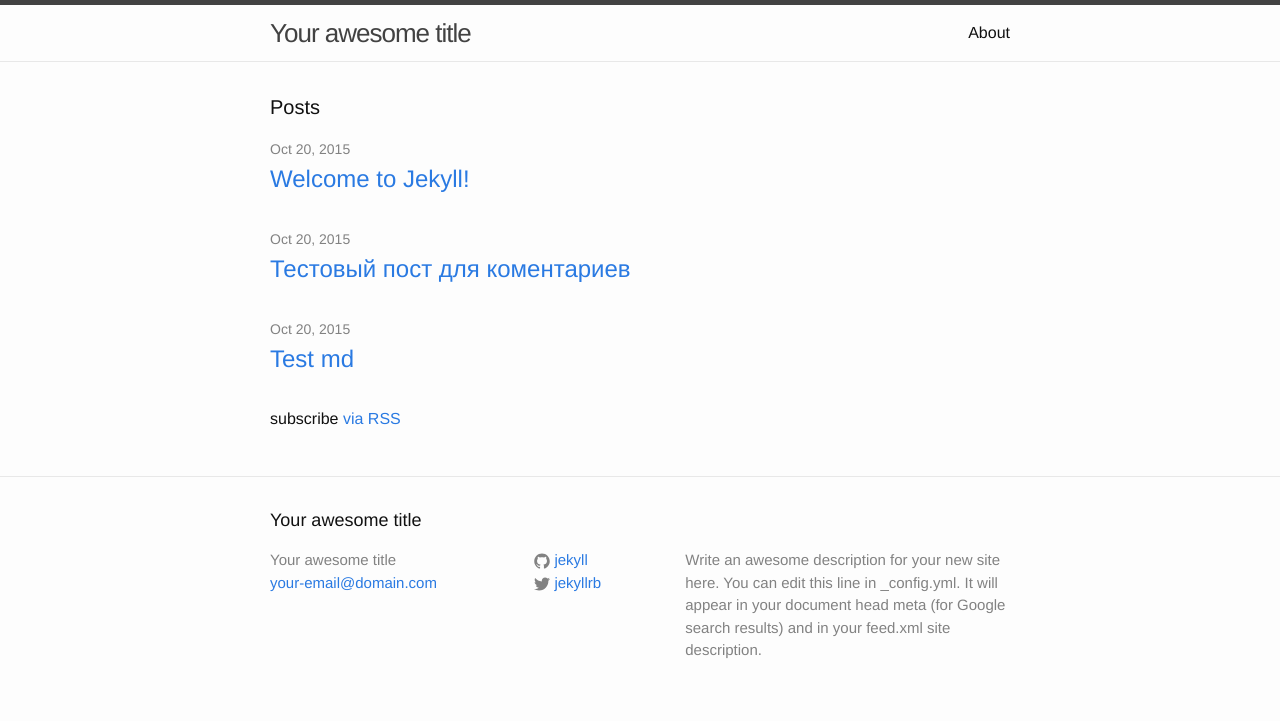
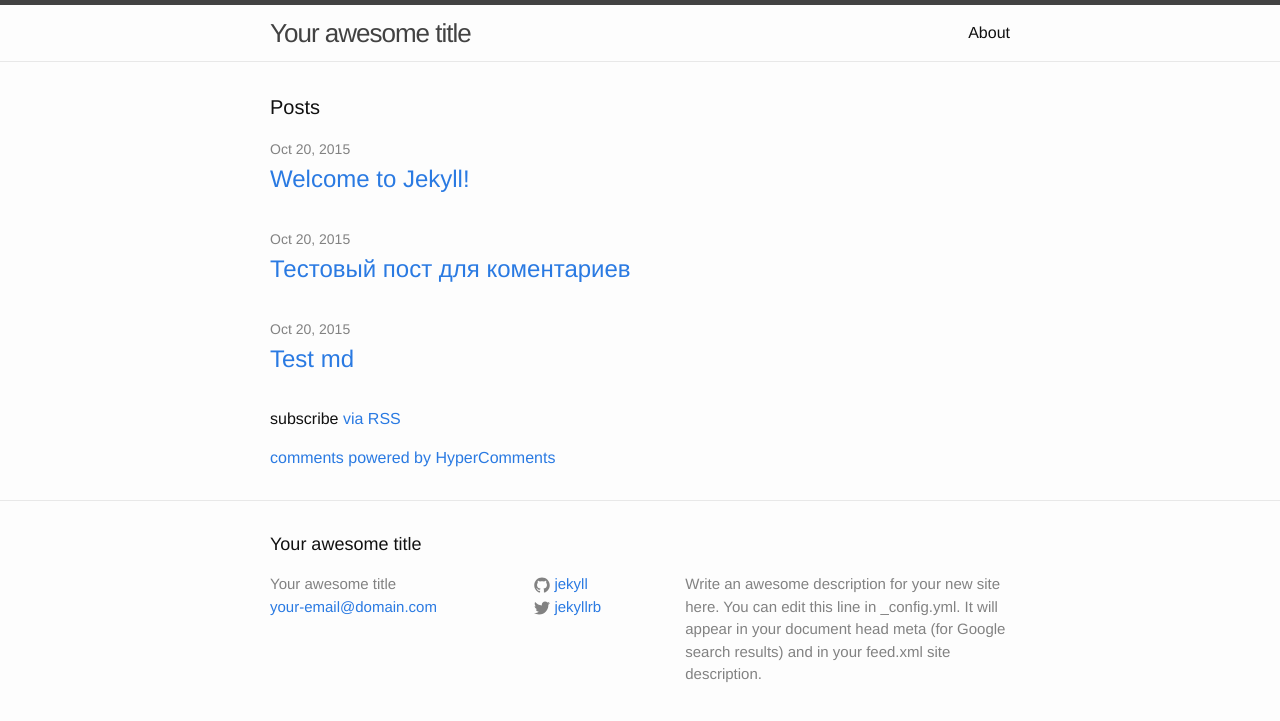
Before and after one commit to FaionWeb/blog, a Jekyll site: the page built from index.html, in a window 1280 px wide. Shown: the top 721 px of the page. Built offline with Jekyll 4.4.1, drawn with Linux system fonts in a browser that asks for light colours; comment, search, counter and statistics services are not loaded; part of the change alters nothing that is shown.

```diff
--- a/_layouts/default.html
+++ b/_layouts/default.html
@@ -10,6 +10,21 @@
     <div class="page-content">
       <div class="wrapper">
         {{ content }}
+        <div id="hypercomments_mix"></div>
+<script type="text/javascript">
+_hcwp = window._hcwp || [];
+_hcwp.push({widget:"Mixstream", widget_id:65551, filter:"popular", limit:5});
+(function() {
+if("HC_LOAD_INIT" in window)return;
+HC_LOAD_INIT = true;
+var lang = (navigator.language || navigator.systemLanguage || navigator.userLanguage ||  "ru").substr(0, 2).toLowerCase();
+var hcc = document.createElement("script"); hcc.type = "text/javascript"; hcc.async = true;
+hcc.src = ("https:" == document.location.protocol ? "https" : "http")+"://w.hypercomments.com/widget/hc/65551/"+lang+"/widget.js";
+var s = document.getElementsByTagName("script")[0];
+s.parentNode.insertBefore(hcc, s.nextSibling);
+})();
+</script>
+<a href="http://hypercomments.com" class="hc-link" title="comments widget">comments powered by HyperComments</a>
       </div>
     </div>
 
```
